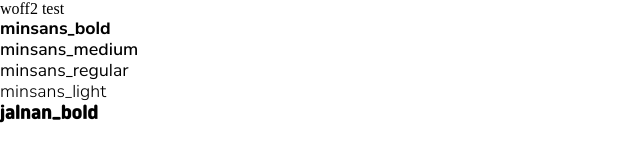
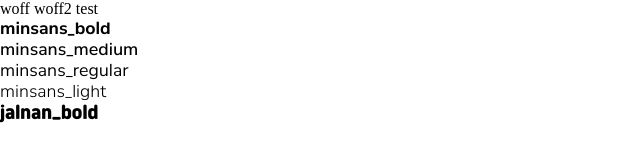
Before and after one commit to sago-panda/sapari-fe, a React (Vite) app: page / in a window 1280 px wide. Shown: the top 160 px of the page, without its empty margins (0-640 px from the left). Built offline with nearby package versions, Linux system fonts and the light colour scheme.

Commit message:
feat: jira test

```diff
--- a/src/App.tsx
+++ b/src/App.tsx
@@ -10,7 +10,7 @@ function App() {
   return (
     <>
       <div>
-        <div>woff2 test</div>
+        <div>woff woff2 test</div>
         <div style={{ fontFamily: 'minsans_bold' }}>minsans_bold</div>
         <div style={{ fontFamily: 'minsans_medium' }}>minsans_medium</div>
         <div style={{ fontFamily: 'minsans_regular' }}>minsans_regular</div>
```
